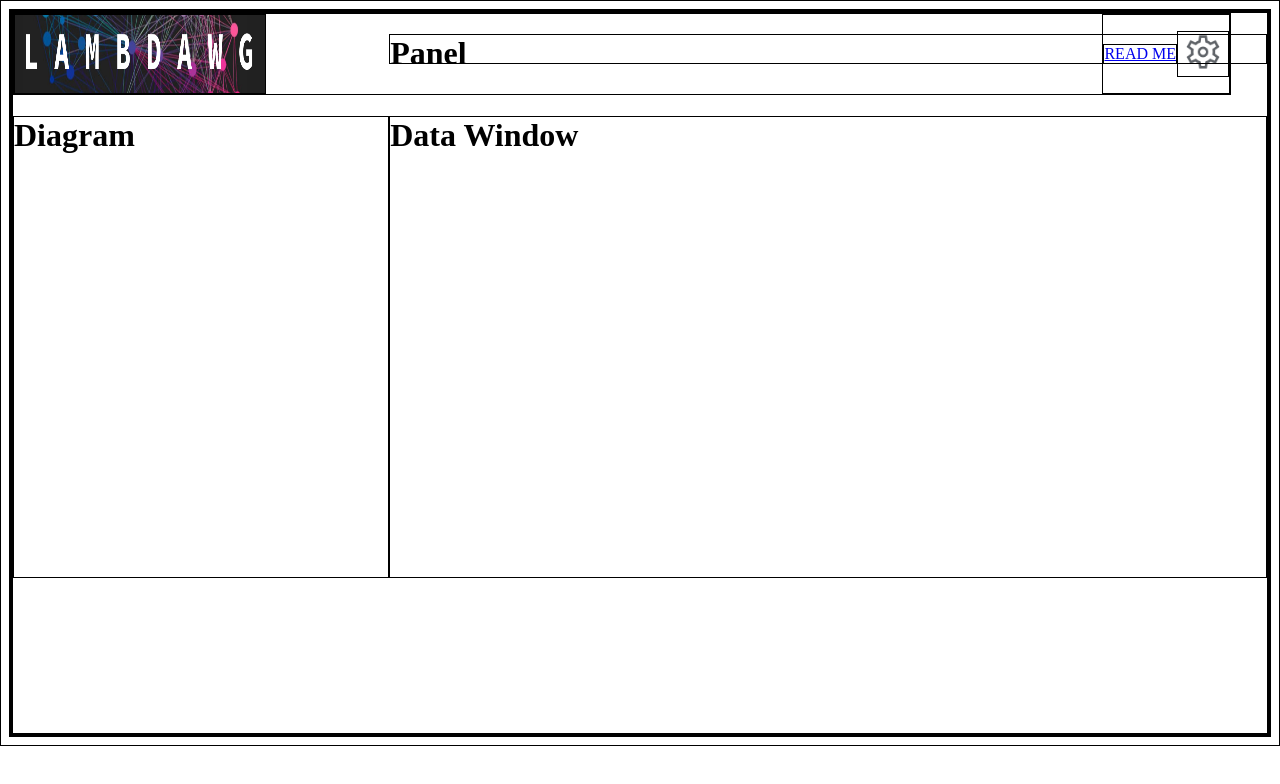
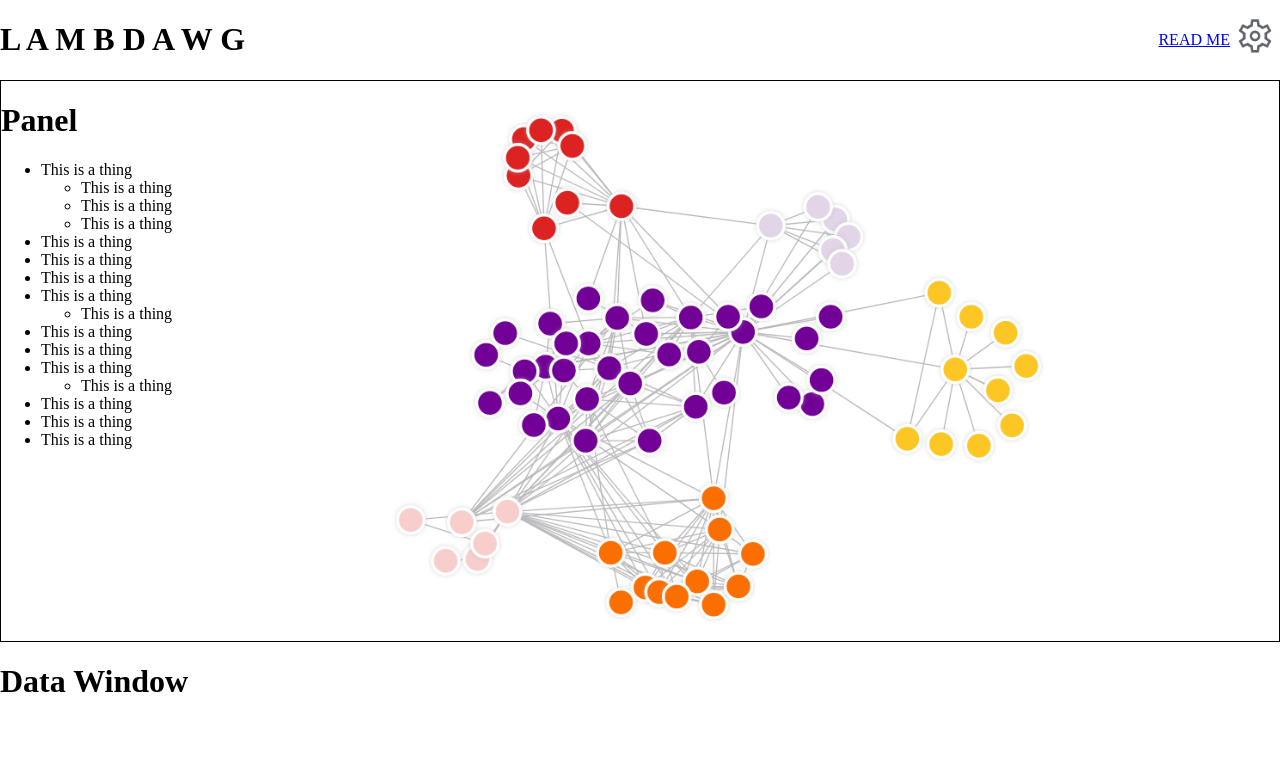
Before and after one commit to oslabs-beta/Lambdawg, a React (Vite) app: page /dashboard in a window 1280 px wide. Shown: the top 784 px of the page. Built offline with nearby package versions, Linux system fonts and the light colour scheme.

Commit message:
Renders basic dashboard layout before styling

```diff
--- a/src/App.css
+++ b/src/App.css
@@ -1,56 +1,50 @@
-* {
+
+body{
+  margin: 0px;
+  padding: 0px;
+  box-sizing: border-box;
+}
+
+#dashboard-container {
+  display: flex;
+  flex-direction: column;
+  height: 100vh;
+}
+#dashboard-wrapper {
+  display: flex;
+  justify-content: flex-start;
+  height: 70vh;
   border: 1px solid black;
+
 }
+
+
+
 #NavbarContainer {
   display: flex;
   justify-content: space-between;
   height: 10vh;
-  width: 95vw;
 }
-
-.dashboard-container {
-  display: grid;
-  grid-template-rows: 10% 70% 20%;
-  grid-template-columns: 30% 70%;
-  /* grid-template-areas:
-    "navbar navbar"
-    "left-window chart-window"
-    "bottom-window data-window"; */
-  height: 90vh;
-  row-gap: 10px;
-}
-
-.navbar {
-  /* grid-area: navbar; */
-  grid-row: 1;
-  grid-column: 1/2;
-}
-.left-window{
-  /* grid-area: left-window; */
-  grid-row: 2;
-  grid-column: 1;
-}
-.chart-window{
-  /* grid-area: chart; */
-  grid-row: 2;
-  grid-column: 2;
-}
-.bottom-window{
-  /* grid-area: data-window;
-  width: 100vw; */
-  grid-row: 1;
-  grid-column: 1/2;
-}
-
 #headerRight {
   display: flex;
   justify-content: flex-end;
   align-items: center;
 }
-
 .headerLogo {
   width: 250px;
 }
 .tempSettingsIcon {
   width: 50px;
 }
+
+
+
+#diagram-container-wrapper {
+  flex: 1;
+  display: flex;
+  justify-content: center;
+}
+#cluster-temp-img {
+  object-fit: cover;
+  max-width: 70vw;
+}
--- a/src/components/Navbar.jsx
+++ b/src/components/Navbar.jsx
@@ -1,33 +1,27 @@
 
 import React, { useState } from 'react';
-import Switch from 'react-switch'
+// import Switch from 'react-switch'
 
 const Navbar = (props) => {
 
     const docsLink = '/docs';
     const settingsLink = '/settings'
-    const logo = 'src/assets/lambdawg_logo.png'
     const tempSettingsIcon = 'src/assets/temp_settings_icon.png'
 
   return(
-    // Logo
+
     <div id="NavbarContainer">
 
-      <img src={logo} alt="LAMBDAWG logo" className="headerLogo"/>
+      <h1>L A M B D A W G </h1>
       <div id="headerRight">
         <a href={docsLink}>READ ME</a>
-
-
-
-        <img src={tempSettingsIcon} className="tempSettingsIcon"/>
+        <a href={settingsLink}>
+          <img src={tempSettingsIcon} className="tempSettingsIcon"/>
+          </a>
       </div>
-
 
     </div>
 
-    // Docs
-    // Dark Mode toggle
-    // Settings
   )
 }
 export default Navbar;
--- a/src/components/Panel.jsx
+++ b/src/components/Panel.jsx
@@ -6,7 +6,33 @@ const Panel = (props) => {
 
 
   return(
-    <h1>Panel</h1>
+    <div id="panel-wrapper">
+      <h1>Panel</h1>
+      <ul>
+        <li> This is a thing </li>
+          <ul>
+          <li> This is a thing </li>
+          <li> This is a thing </li>
+          <li> This is a thing </li>
+          </ul>
+        <li> This is a thing </li>
+        <li> This is a thing </li>
+        <li> This is a thing </li>
+        <li> This is a thing </li>
+        <ul>
+          <li> This is a thing </li>
+          </ul>
+        <li> This is a thing </li>
+        <li> This is a thing </li>
+        <li> This is a thing </li>
+        <ul>
+          <li> This is a thing </li>
+          </ul>
+        <li> This is a thing </li>
+        <li> This is a thing </li>
+        <li> This is a thing </li>
+      </ul>
+    </div>
   )
 }
 export default Panel;
--- a/src/containers/DashboardContainer.jsx
+++ b/src/containers/DashboardContainer.jsx
@@ -7,15 +7,20 @@ import DataWindow from '../components/DataWindow.jsx';
 
 const DashboardContainer = (props) => {
   return (
-    <div>
-      <div className='dashboard-container'>
-        <Navbar className='navbar'/>
-        <Panel className='left-window'/>
-        <DiagramContainer className='chart-window'/>
-        <DataWindow className='bottom-window'/>
+
+      <div id='dashboard-container'>
+
+        <Navbar className='navbar-container'/>
+
+          <div id="dashboard-wrapper">
+            <Panel />
+            <DiagramContainer />
+          </div>
+
+        <DataWindow />
 
       </div>
-    </div>
+
   )
 }
 export default DashboardContainer;
--- a/src/containers/DiagramContainer.jsx
+++ b/src/containers/DiagramContainer.jsx
@@ -6,7 +6,9 @@ const DiagramContainer = (props) => {
 
 
   return(
-    <h1>Diagram</h1>
+      <div id='diagram-container-wrapper'>
+        <img src='src/assets/cluster.png' id='cluster-temp-img'/>
+      </div>
   )
 }
 export default DiagramContainer;
```
Also changed, not shown: src/assets/cluster.png (added).
